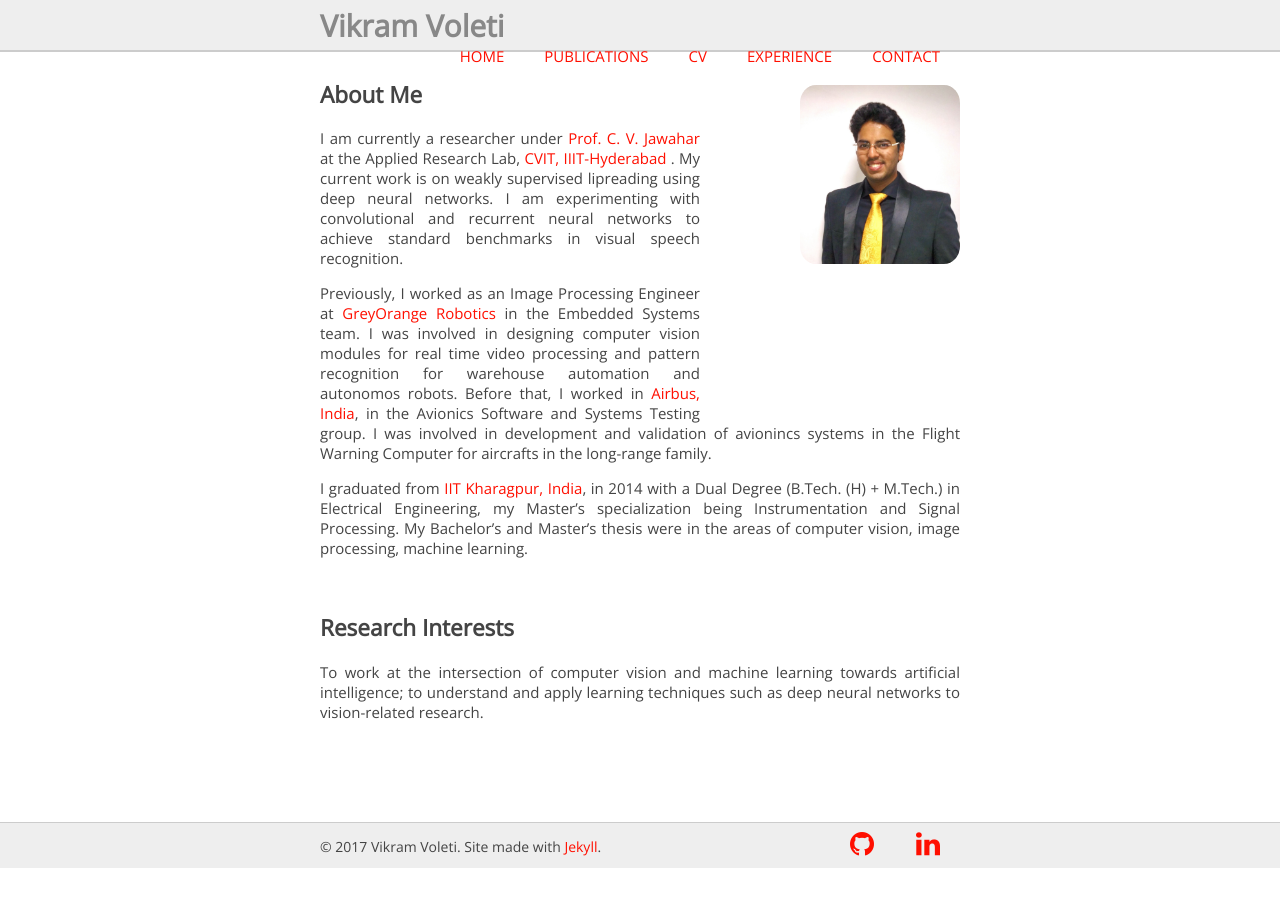
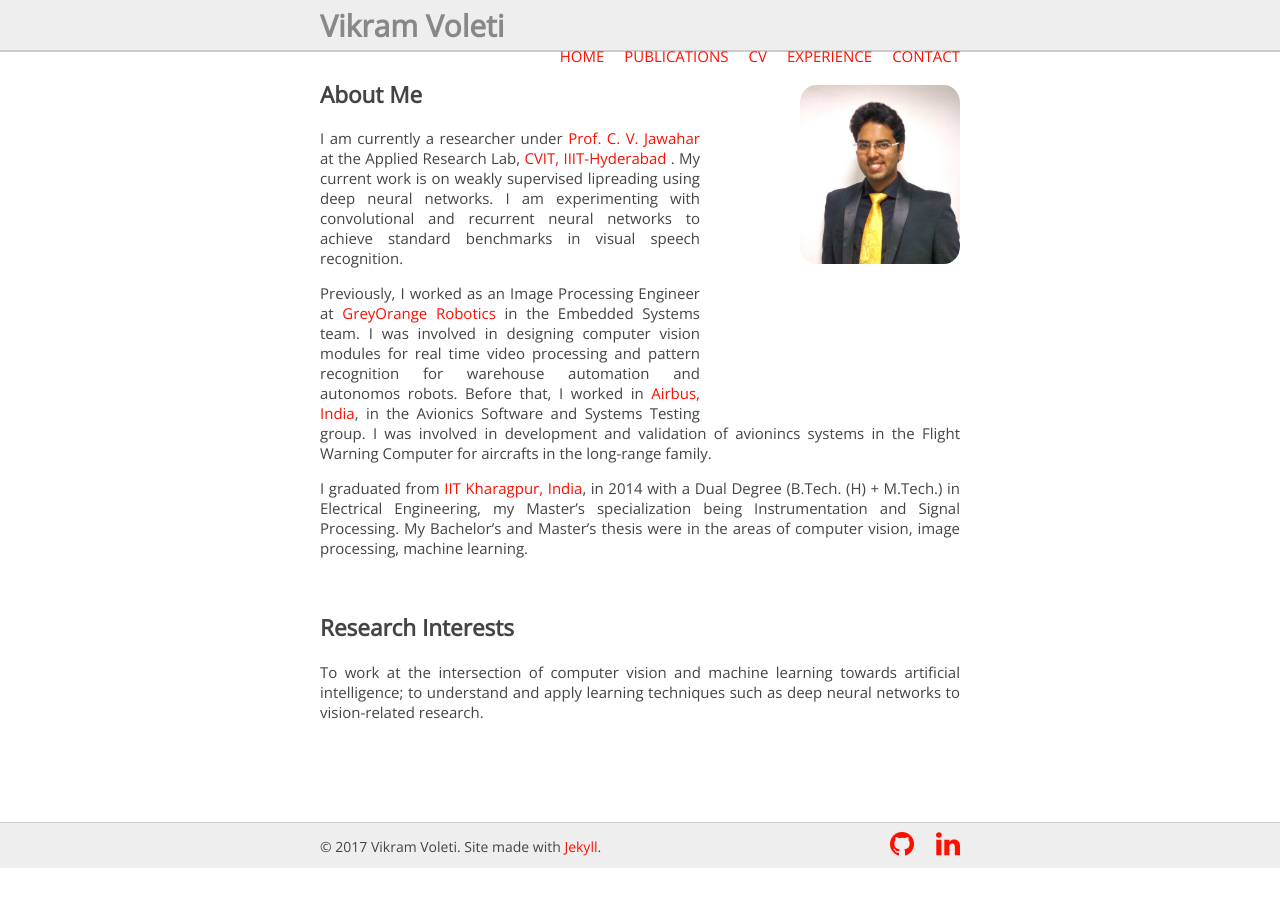
Before and after one commit to voletiv/voletiv.github.io, a Jekyll site: the page built from _pages/index.md, in a window 1280 px wide. Built offline with Jekyll 4.4.1, drawn with Linux system fonts in a browser that asks for light colours; nearby versions of some CDN libraries.

Commit message:
Decreased navbar padding
Former-commit-id: 8df36eb85fbd2994f260541dbb7628c0cb78302d

```diff
--- a/_sass/_style.scss
+++ b/_sass/_style.scss
@@ -75,7 +75,7 @@ p {
 }
 .nav-list {
     list-style-type: none;
-    margin: 0px 20px 0px 20px;
+    margin: 0px 0px 0px 20px;
 }
 .alignable {
     display: inline-block;
```
